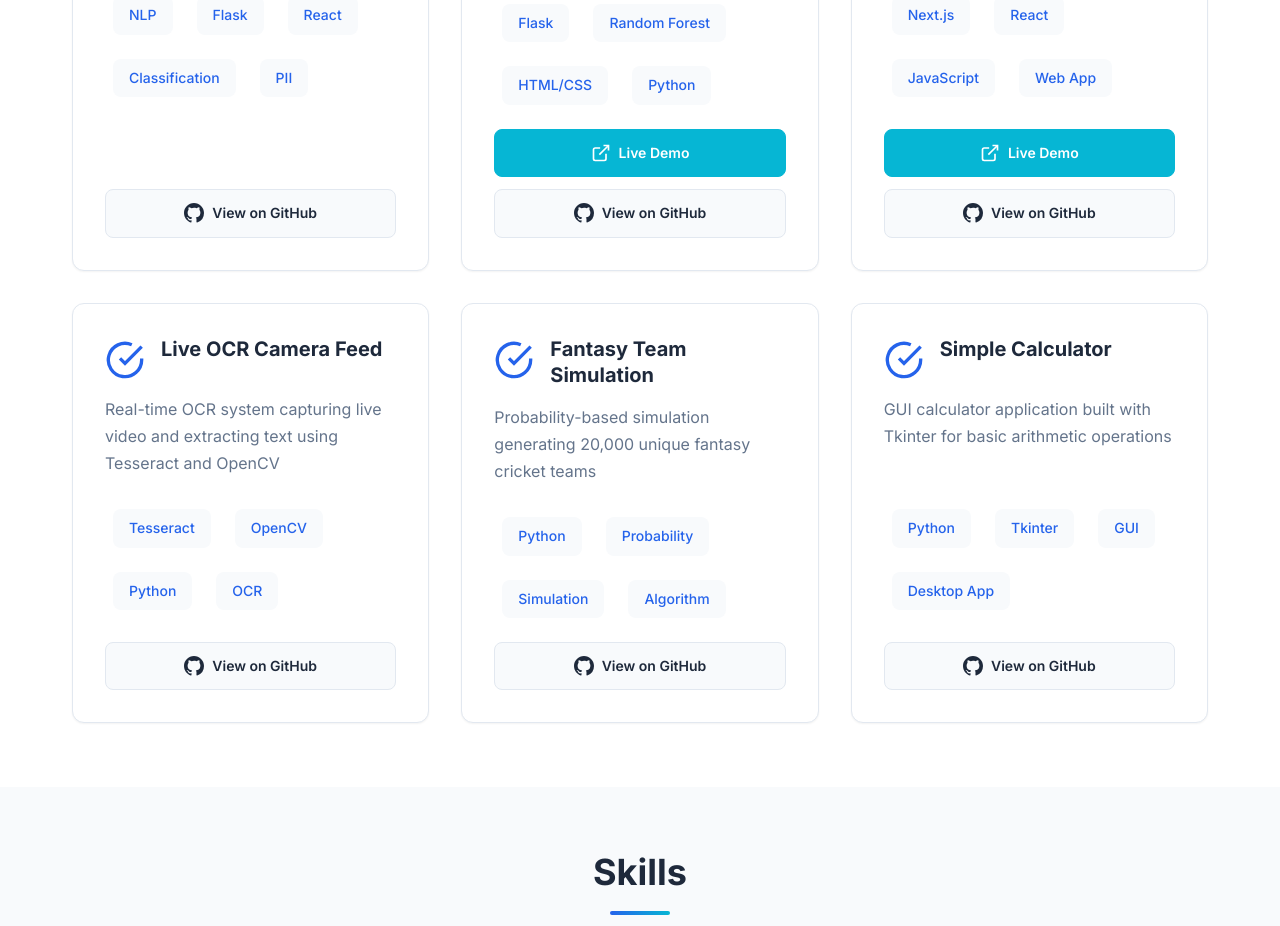
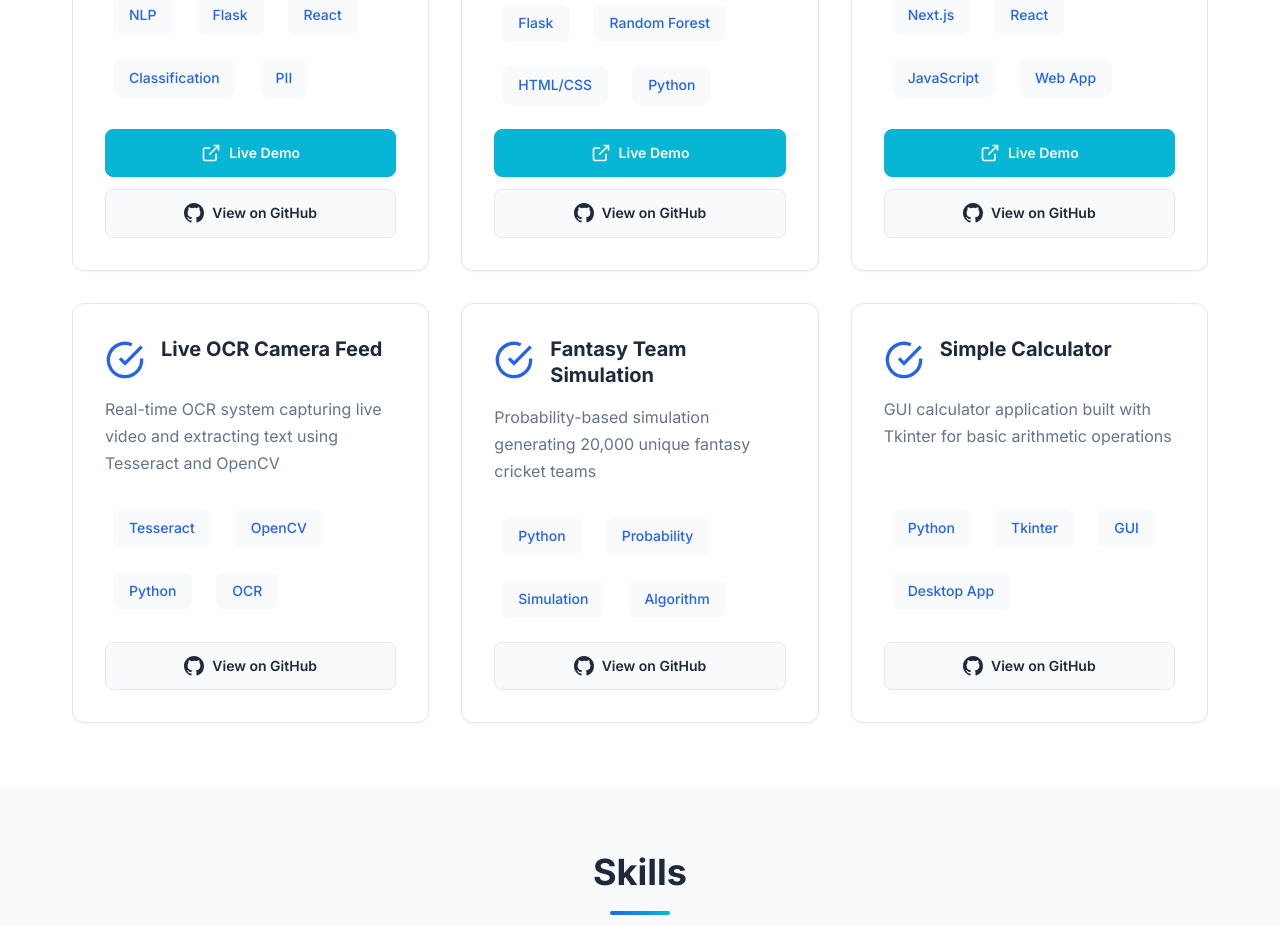
Before and after one commit to allwin107/Portfolio, a Next.js app: page / in a window 1280 px wide. Shown: the part 5300-6226 px from the top of the page. Built offline with nearby package versions, Linux system fonts and the light colour scheme.

Commit message:
Add live demo for Email Classifier Pro

```diff
--- a/components/Projects.js
+++ b/components/Projects.js
@@ -99,7 +99,8 @@ export default function Projects() {
             description: 'Enterprise email classification system with PII detection and advanced categorization',
             technologies: ['NLP', 'Flask', 'React', 'Classification', 'PII'],
             category: 'fullstack',
-            github: 'https://github.com/allwin107/email-classifier-pro'
+            github: 'https://github.com/allwin107/email-classifier-pro',
+            liveDemo: 'https://email-classifier-frontend-3n97.onrender.com/'
         },
         {
             title: 'Loan Prediction Web App',
```
